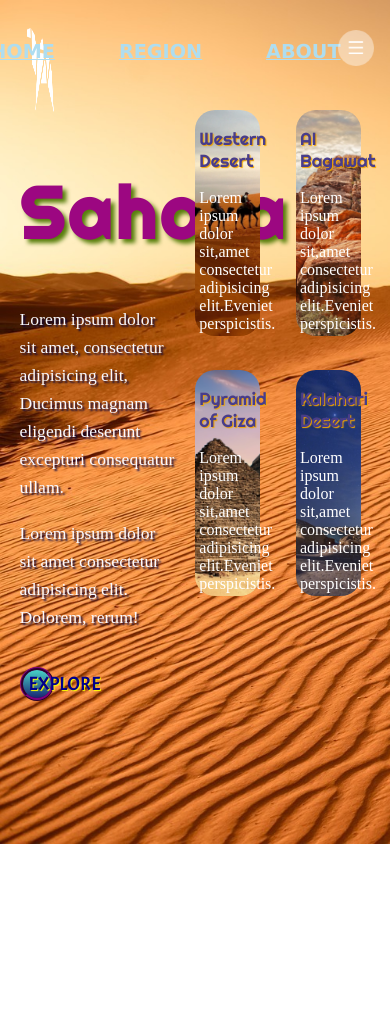
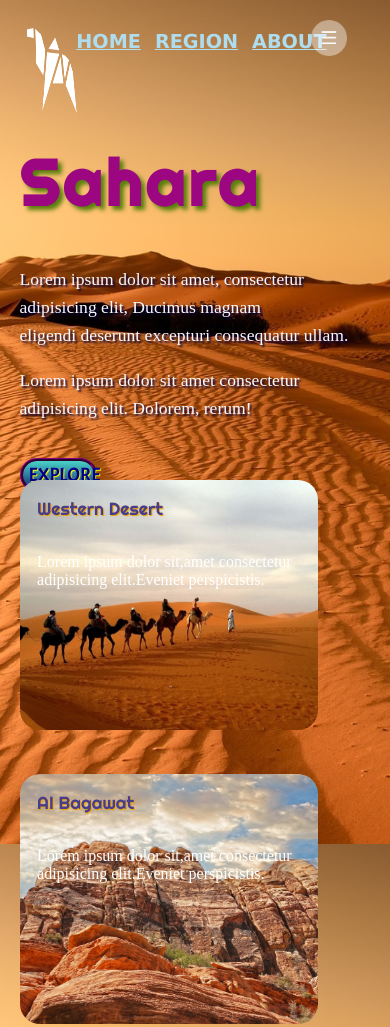
Before and after one commit to PriyanshiSharma13/CSS-HANDSON6, a plain HTML site: page index.html in a window 390 px wide. Shown: the top 1027 px of the page. Before the commit the page ends 844 px from the top, so only its background shows below. Drawn offline with Linux system fonts and the light colour scheme.

Commit message:
transition added

```diff
--- a/style.css
+++ b/style.css
@@ -72,14 +72,13 @@ body{
 }
 .gridbox{
     width: 48%;
-    height: 470px;
+    height: 500px;
     display: grid;
+    grid-template-rows: auto auto;
     grid-template-columns: auto auto;
-    grid-template-rows: auto auto;
-    gap: 34px 14px;
-    position: absolute;
-    top: 110px;
-    right: 2vw;
+    gap: 44px 10px;
+    margin-top: 30px;
+    margin-left: 50%;
 }
 .card1{
     width: 70%;
@@ -89,10 +88,6 @@ body{
     background-image: url(pic-1.png);
     background-size: cover;
 }
-/* .card1:hover {
-    margin-top: 0%;
-    transition-duration: 1s;
-} */
 .card2{
     width: 70%;
     height: 226px;
@@ -126,3 +121,50 @@ body{
 .para1{
     color: white;
 }
+.card1:hover, .card2:hover, .card3:hover, .card4:hover {
+    transition: 0.5s;
+    margin-top: 5px;
+}
+/* Media Query for (max-width:856px) */
+@media only screen and (max-width: 856px) {
+    .logo{
+        width: 15%;
+    }
+    .nav{
+        top: 30px;
+        right: 15%;
+    }
+    .hamburger{
+        top: 20px;
+        right: 8%;
+    }
+    .n{
+        padding: 5px;
+    }
+    .box1{
+        width: 90%;
+        display: inline-block;
+        position: absolute;
+        top: 100px;
+    }
+    .sahara{
+        font-size: 4em;
+    }
+    .gridbox{
+        width: 90%;
+        display: grid;
+        grid-template-columns: auto;
+        position: absolute;
+        top: 450px;
+        right: 5%;
+        align-items: center;
+    }
+    .card1, .card2, .card3, .card4 {
+        width: 80%;
+        height: 250px;
+    }
+    .para1{
+        display: inline-block;
+        font-size: medium;
+    }
+}
```
Also changed, not shown: index.html (+4 -8 lines).
